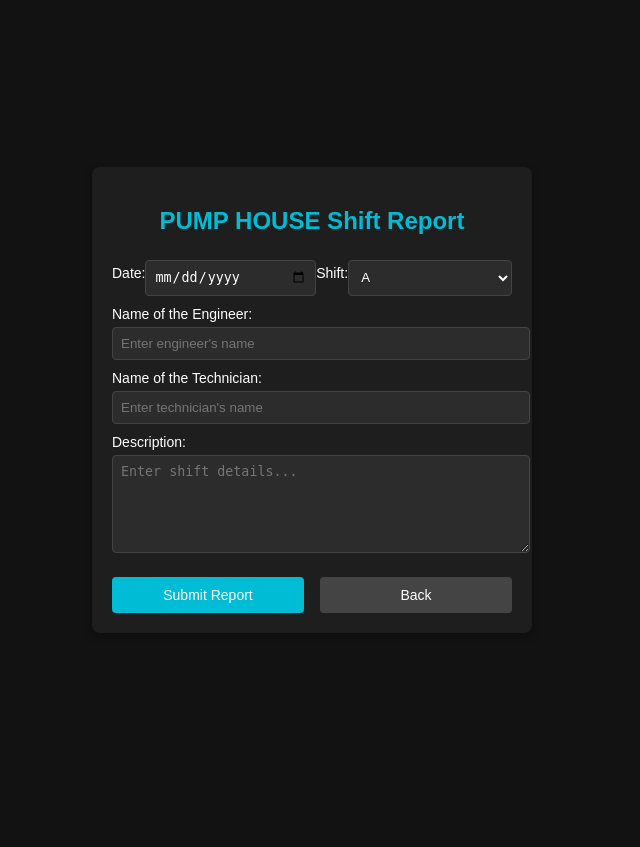
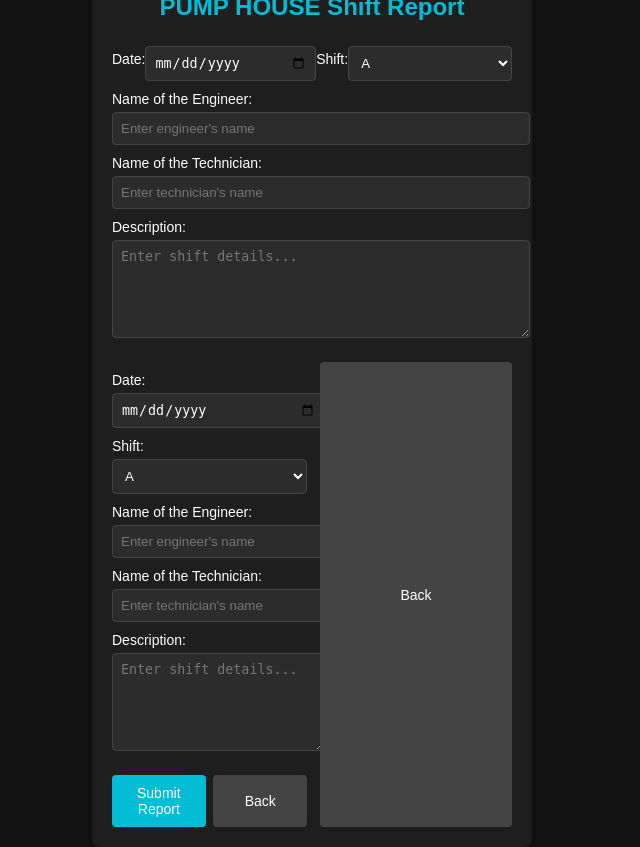
Before and after one commit to piyush1509-collab/FIELD-ENGINEER-SHIFT-REPORT-, a Flask app: page /pump-house.html in a window 1280 px wide. Shown: the whole page, without its empty margins (328-968 px from the left). Before the commit the page ends 613 px from the top, so only its background shows below. Run offline with Flask 3, Linux system fonts and the light colour scheme.

Commit message:
Update pump-house.html

```diff
--- a/templates/pump-house.html
+++ b/templates/pump-house.html
@@ -104,7 +104,31 @@
     <textarea id="description" placeholder="Enter shift details..."></textarea>
 
     <div class="button-container">
-        <button class="submit-btn" onclick="submitReport()">Submit Report</button>
+       <form method="POST">
+    <label for="date">Date:</label>
+    <input type="date" name="date" required>
+
+    <label for="shift">Shift:</label>
+    <select name="shift">
+        <option value="A">A</option>
+        <option value="B">B</option>
+        <option value="C">C</option>
+    </select>
+
+    <label for="engineer">Name of the Engineer:</label>
+    <input type="text" name="engineer" placeholder="Enter engineer's name" required>
+
+    <label for="technician">Name of the Technician:</label>
+    <input type="text" name="technician" placeholder="Enter technician's name" required>
+
+    <label for="description">Description:</label>
+    <textarea name="description" placeholder="Enter shift details..." required></textarea>
+
+    <div class="button-container">
+        <button class="submit-btn" type="submit">Submit Report</button>
+        <button class="back-btn" type="button" onclick="history.back()">Back</button>
+    </div>
+</form>
         <button class="back-btn" onclick="goBack()">Back</button>
     </div>
 </div>
```
